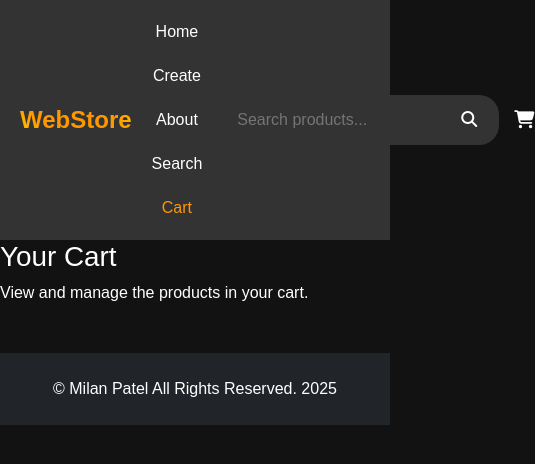
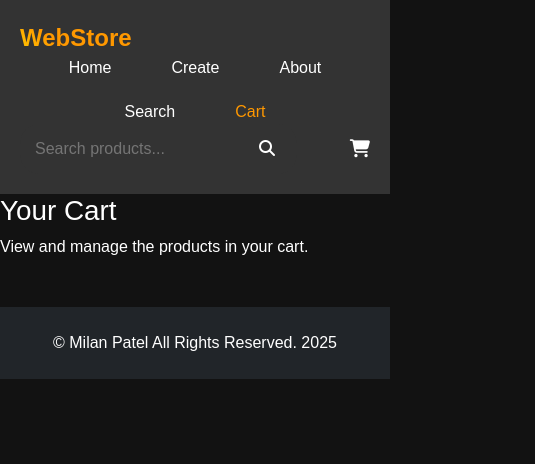
Before and after one commit to MilanPatel9999/livewebdass1, a website: page cart.html in a window 390 px wide. Shown: the whole page, 535 px wide, since content can reach past the window. Drawn offline with nearby package versions, Linux system fonts and the light colour scheme.

Commit message:
phone changes

```diff
--- a/css/style.css
+++ b/css/style.css
@@ -508,18 +508,21 @@ h3.text-center {
     color: #ff9800 !important; /* Orange color, now this will override the blue default */
 }
 
-/* General Styles */
+/* General Styles for Header and Icons */
 
 /* Header */
 header {
     padding: 20px;
     background-color: #333;
     color: #fff;
-    text-align: center;
+    display: flex;
+    justify-content: space-between;
+    align-items: center;
+    flex-wrap: wrap;
 }
 
 header .logo {
-    max-width: 200px;
+    max-width: 150px;
     height: auto;
 }
 
@@ -528,7 +531,8 @@ header nav ul {
     margin: 0;
     padding: 0;
     display: flex;
-    justify-content: center;
+    justify-content: flex-end;
+    flex-wrap: wrap;
 }
 
 header nav ul li {
@@ -539,6 +543,17 @@ header nav ul li a {
     color: white;
     text-decoration: none;
     font-size: 16px;
+}
+
+header .cart-icon {
+    width: 30px;
+    height: 30px;
+    background-color: #fff;
+    border-radius: 50%;
+    display: flex;
+    align-items: center;
+    justify-content: center;
+    font-size: 18px;
 }
 
 /* Footer */
@@ -553,38 +568,37 @@ footer p {
     font-size: 14px;
 }
 
-/* Body */
-body {
-    font-family: Arial, sans-serif;
-    margin: 0;
-    padding: 0;
-}
-
-/* Media Queries */
-
-/* For Phones (max-width: 767px) */
+/* Mobile View (max-width: 767px) */
 @media (max-width: 767px) {
     /* Header */
     header {
         padding: 15px;
-        text-align: center;
-    }
-
-    header .logo {
-        width: 120px;  /* Adjust logo size */
-    }
-
-    header nav ul {
         flex-direction: column;
         align-items: center;
     }
 
+    header .logo {
+        width: 120px;
+    }
+
+    header nav ul {
+        justify-content: center;
+        flex-direction: row;
+    }
+
     header nav ul li {
-        margin: 5px 0;
+        margin: 0 10px;
     }
 
     header nav ul li a {
         font-size: 14px;
+    }
+
+    /* Cart Icon (for mobile) */
+    header .cart-icon {
+        margin-left: 10px;
+        width: 40px;
+        height: 40px;
     }
 
     /* Footer */
@@ -597,20 +611,21 @@ body {
     }
 }
 
-/* For Tablets (max-width: 1024px) */
+/* Tablet View (max-width: 1024px) */
 @media (max-width: 1024px) {
     /* Header */
     header {
         padding: 20px;
-        text-align: center;
+        flex-direction: row;
     }
 
     header .logo {
-        width: 150px;  /* Adjust logo size for tablets */
+        width: 150px;
     }
 
     header nav ul {
         justify-content: center;
+        flex-direction: row;
     }
 
     header nav ul li {
@@ -619,6 +634,13 @@ body {
 
     header nav ul li a {
         font-size: 16px;
+    }
+
+    /* Cart Icon (for tablets) */
+    header .cart-icon {
+        margin-left: 15px;
+        width: 35px;
+        height: 35px;
     }
 
     /* Footer */
```
